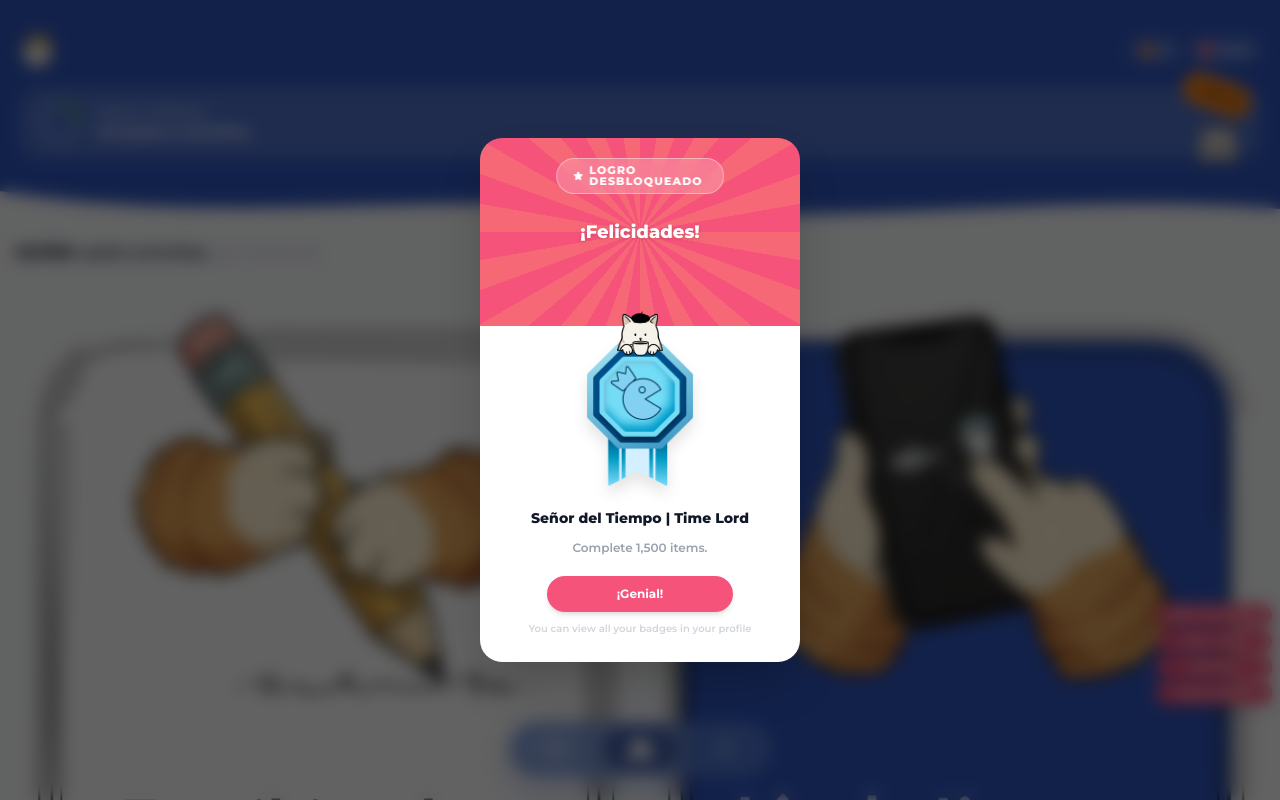
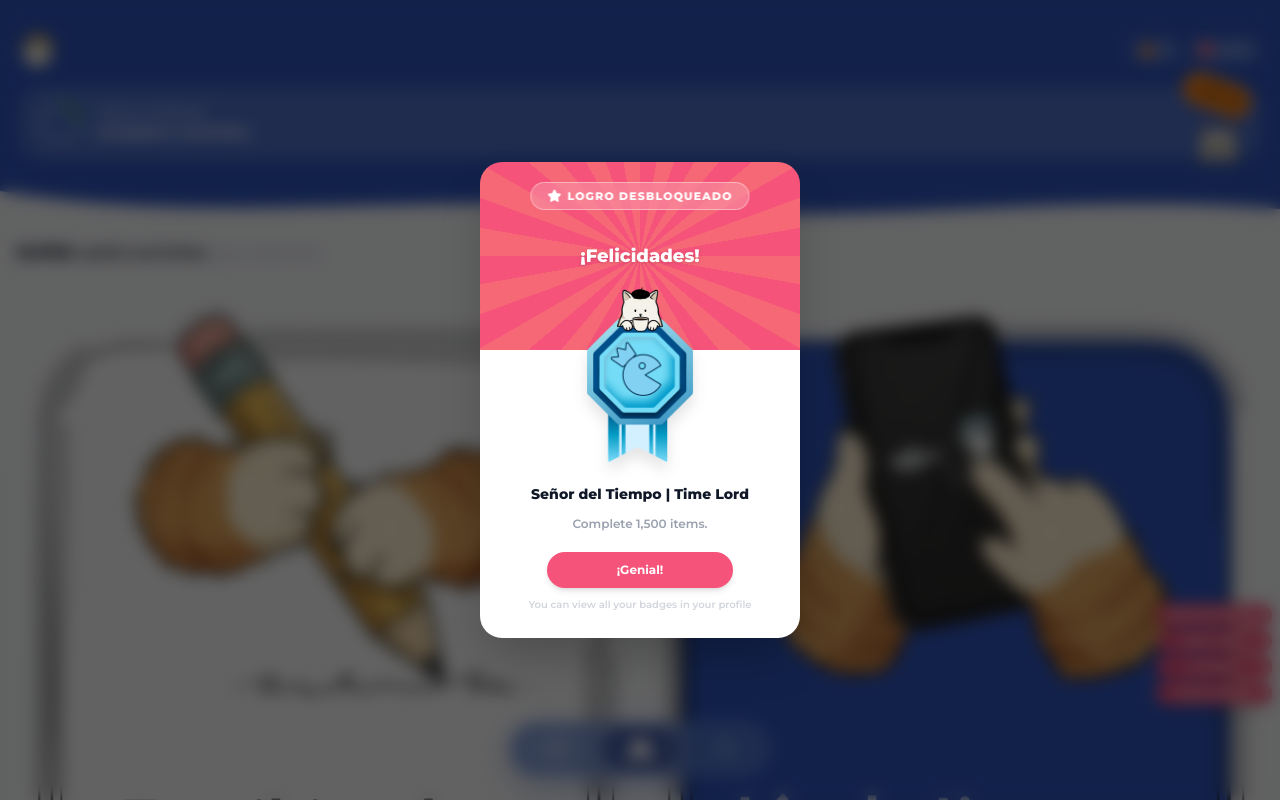
Before and after one commit to rogergongas8/BSP, a Next.js app: page / in a window 1280 px wide. Both pictures are taken after a click on the button "Señor del Tiempo". Shown: the top 800 px of the page. Built offline with nearby package versions, Linux system fonts and the light colour scheme.

Commit message:
Badge modal

```diff
--- a/src/components/game/badge-modal.tsx
+++ b/src/components/game/badge-modal.tsx
@@ -23,7 +23,7 @@ export function BadgeModal({ open, onClose, achievement }: BadgeModalProps) {
   if (!mounted || !open) return null
 
   const badgeSize = 'min(148px, 37vw)'
-  const whitePaddingTop = 184
+  const whitePaddingTop = 136
 
   return createPortal(
     <div className="fixed inset-0 z-50 flex items-center justify-center p-4">
@@ -38,7 +38,7 @@ export function BadgeModal({ open, onClose, achievement }: BadgeModalProps) {
           style={{ background: 'repeating-conic-gradient(#F55379 0deg 10deg, #F76877 10deg 20deg)' }}
         >
           {/* Pill — fijo arriba */}
-          <div className="absolute top-5 left-1/2 -translate-x-1/2 flex items-center gap-1.5 rounded-full border border-white/40 bg-white/20 px-4 py-1.5 backdrop-blur-md">
+          <div className="absolute top-5 left-1/2 -translate-x-1/2 flex items-center gap-1.5 rounded-full border border-white/40 bg-white/20 px-4 py-1.5 backdrop-blur-md whitespace-nowrap">
             <Star className="h-3.5 w-3.5 fill-white text-white" />
             <span className="text-[11px] font-extrabold tracking-widest text-white uppercase">
               Logro Desbloqueado
@@ -55,7 +55,7 @@ export function BadgeModal({ open, onClose, achievement }: BadgeModalProps) {
           style={{
             marginTop: `calc(-1 * ${badgeSize} / 2)`,
             marginBottom: `calc(-1 * ${badgeSize} / 2)`,
-            transform: 'translateY(52px)',
+            transform: 'translateY(4px)',
           }}
         >
           {/* Top cat */}
```
